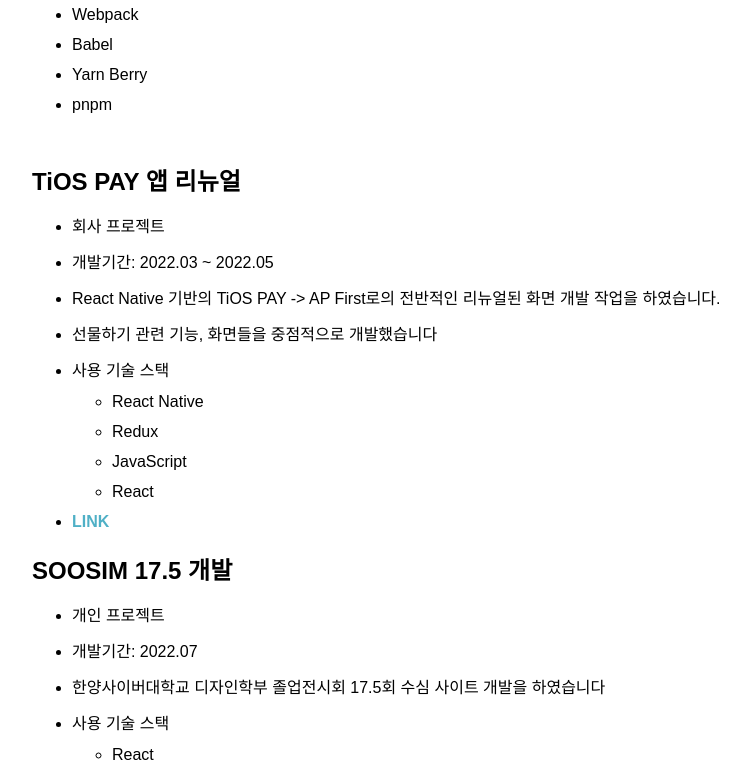
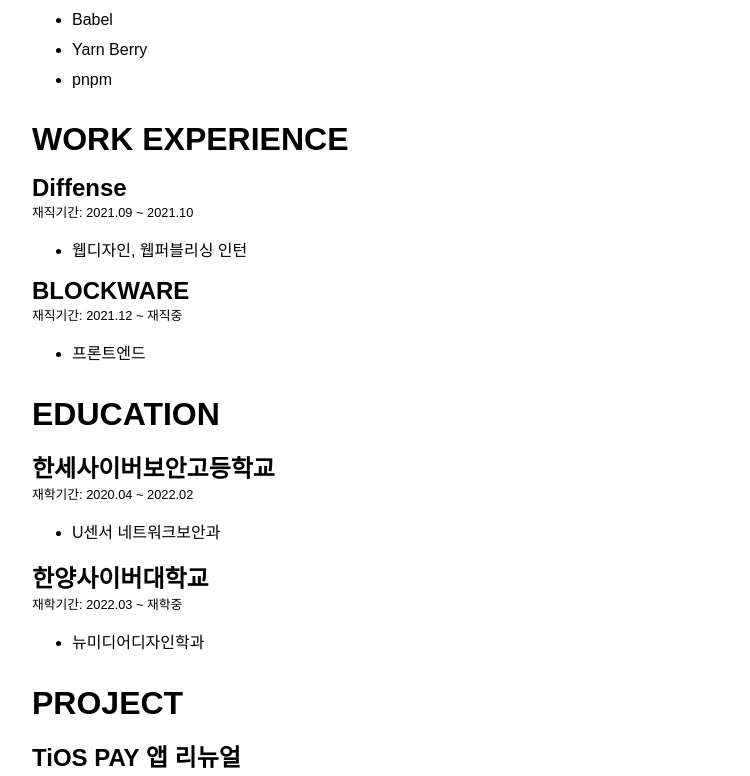
Before and after one commit to october-03/dev-portfolio-site, a Next.js app: page / in a window 1280 px wide. Shown: the part 887-1663 px from the top of the page, without its empty margins (208-958 px from the left). Built offline with nearby package versions, Linux system fonts and the light colour scheme; a web font is replaced by a local one.

Commit message:
add WORK EXPERIENCE, EDUCATION

```diff
--- a/pages/index.tsx
+++ b/pages/index.tsx
@@ -53,6 +53,11 @@ const Text = styled.span`
   font-weight: 400;
 `;
 
+const PeriodText = styled.span`
+  font-size: 0.8rem;
+  margin-top: 0.8rem;
+`;
+
 const ListWrapper = styled.ul``;
 
 const Link = styled.a`
@@ -76,7 +81,7 @@ const List = styled.li`
   word-break: keep-all;
 `;
 
-const LinkData = [
+const LinkData: linkDataType[] = [
   {
     title: "GITHUB",
     url: "https://github.com/october-03",
@@ -95,7 +100,7 @@ const LinkData = [
   },
 ];
 
-const TechStackData = {
+const TechStackData: techStackDataType = {
   usable: [
     "TypeScript",
     "ES6",
@@ -108,7 +113,7 @@ const TechStackData = {
   interested: ["TDD", "SSR", "Webpack", "Babel", "Yarn Berry", "pnpm"],
 };
 
-const ProjectData: ProjectDataType[] = [
+const ProjectData: projectDataType[] = [
   {
     title: "TiOS PAY 앱 리뉴얼",
     list: {
@@ -162,7 +167,7 @@ const ProjectData: ProjectDataType[] = [
         "전반적인 화면개발 작업과 봇 관련 기능 개발 작업을 했습니다.",
         "기능단위 TDD를 최초로 적용한 앱 입니다.",
       ],
-      techStack: ["React Native", "Redux", "TypeSciprt", "Jest"],
+      techStack: ["React Native", "Redux", "TypeScript", "Jest"],
     },
   },
   {
@@ -179,6 +184,32 @@ const ProjectData: ProjectDataType[] = [
   },
 ];
 
+const WorkExperienceData: workExperienceType[] = [
+  {
+    companyName: "Diffense",
+    period: "2021.09 ~ 2021.10",
+    list: ["웹디자인, 웹퍼블리싱 인턴"],
+  },
+  {
+    companyName: "BLOCKWARE",
+    period: "2021.12 ~ 재직중",
+    list: ["프론트엔드"],
+  },
+];
+
+const EducationData: educationType[] = [
+  {
+    schoolName: "한세사이버보안고등학교",
+    period: "2020.04 ~ 2022.02",
+    list: ["U센서 네트워크보안과"],
+  },
+  {
+    schoolName: "한양사이버대학교",
+    period: "2022.03 ~ 재학중",
+    list: ["뉴미디어디자인학과"],
+  },
+];
+
 const Email = "season_autumn@kakao.com";
 
 const Home: NextPage = () => {
@@ -191,7 +222,7 @@ const Home: NextPage = () => {
           rel="stylesheet"
           type="text/css"
           href="https://cdn.jsdelivr.net/gh/moonspam/NanumSquare@2.0/nanumsquare.css"
-        ></link>
+        />
       </Head>
       <InnerWrapper>
         <ContentWrapper>
@@ -208,7 +239,7 @@ const Home: NextPage = () => {
           </HelloTextWrapper>
         </ContentWrapper>
         <ContentWrapper>
-          <SubTitle>연락처</SubTitle>
+          <SubTitle>CONTACT</SubTitle>
           <ListWrapper>
             <List>
               <Link href={`mailto:${Email}`} target={"_blank"}>
@@ -232,7 +263,7 @@ const Home: NextPage = () => {
           </ListWrapper>
         </ContentWrapper>
         <ContentWrapper>
-          <Title>기술스택</Title>
+          <Title>TECH STACK</Title>
           <ListWrapper>
             {TechStackData.usable.map((data, index) => {
               return <List key={index}>{data}</List>;
@@ -240,7 +271,7 @@ const Home: NextPage = () => {
           </ListWrapper>
         </ContentWrapper>
         <ContentWrapper>
-          <Title>관심있는, 공부중인 기술</Title>
+          <Title>INTERESTED TECH</Title>
           <ListWrapper>
             {TechStackData.interested.map((data, index) => {
               return <List key={index}>{data}</List>;
@@ -248,6 +279,43 @@ const Home: NextPage = () => {
           </ListWrapper>
         </ContentWrapper>
         <ContentWrapper>
+          <Title>WORK EXPERIENCE</Title>
+          {WorkExperienceData.map((data, index) => {
+            return (
+              <div key={index}>
+                <SubTitle>{data.companyName}</SubTitle>
+                <PeriodText>재직기간: {data.period}</PeriodText>
+                {data.list && (
+                  <ListWrapper>
+                    {data.list.map((list, index) => {
+                      return <List key={index}>{list}</List>;
+                    })}
+                  </ListWrapper>
+                )}
+              </div>
+            );
+          })}
+        </ContentWrapper>
+        <ContentWrapper>
+          <Title>EDUCATION</Title>
+          {EducationData.map((data, index) => {
+            return (
+              <div key={index}>
+                <SubTitle>{data.schoolName}</SubTitle>
+                <PeriodText>재학기간: {data.period}</PeriodText>
+                {data.list && (
+                  <ListWrapper>
+                    {data.list.map((list, index) => {
+                      return <List key={index}>{list}</List>;
+                    })}
+                  </ListWrapper>
+                )}
+              </div>
+            );
+          })}
+        </ContentWrapper>
+        <ContentWrapper>
+          <Title>PROJECT</Title>
           {ProjectData.map((data, index) => {
             return (
               <ProjectWrapper key={index}>
@@ -279,7 +347,7 @@ const Home: NextPage = () => {
   );
 };
 
-type ProjectDataType = {
+type projectDataType = {
   title: string;
   list: listType;
   link?: string;
@@ -290,4 +358,26 @@ type listType = {
   techStack: string[];
 };
 
+type linkDataType = {
+  title: string;
+  url: string;
+};
+
+type techStackDataType = {
+  usable: string[];
+  interested: string[];
+};
+
+type workExperienceType = {
+  companyName: string;
+  period: string;
+  list?: string[];
+};
+
+type educationType = {
+  schoolName: string;
+  period: string;
+  list?: string[];
+};
+
 export default Home;
```
